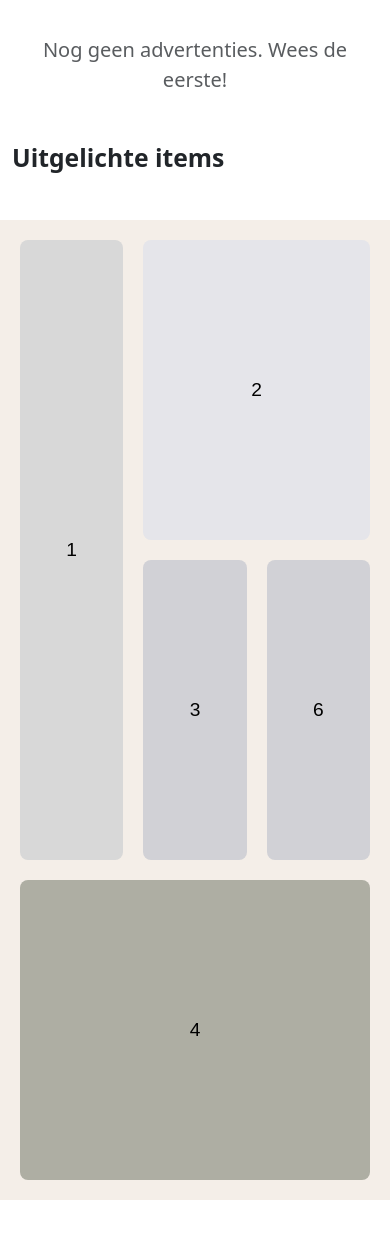
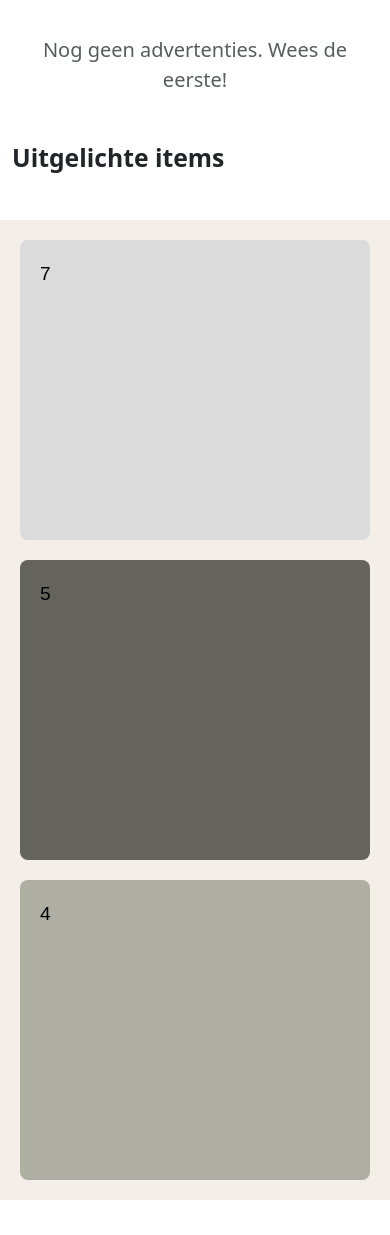
Before and after one commit to 104148/marktplaatsD1C, a PHP site: page / in a window 390 px wide. Shown: the part 585-1820 px from the top of the page. Run offline with PHP 8.4, Linux system fonts and the light colour scheme; data comes from the database, SQL or seed files in the repository; both versions use the stored data as it was after the commit.

Commit message:
grid op main page

```diff
--- a/account/index_view.php
+++ b/account/index_view.php
@@ -37,9 +37,7 @@
 
             <div class="list-group">
                 <a href="#" class="list-group-item list-group-item-action active">Mijn Advertenties</a>
-                <a href="#" class="list-group-item list-group-item-action">Berichten</a>
-                <a href="#" class="list-group-item list-group-item-action">Favorieten</a>
-                <a href="#" class="list-group-item list-group-item-action text-danger">Uitloggen</a>
+                <a href="../login/logout.php" class="list-group-item list-group-item-action text-danger">Uitloggen</a>
             </div>
         </div>
 
--- a/css/main_page_style.css
+++ b/css/main_page_style.css
@@ -51,9 +51,21 @@ body {
     background-color: #aeaea3;
 }
 
+.item:nth-child(5) {
+    grid-column: 1 / 4;
+    grid-row: 2 / 3;
+    background-color: #64645c;
+}
+
 .item:nth-child(6) {
     grid-column: 3 / 4;
-    grid-row: 2 / 4;
+    grid-row: 2 / 3;
+    background-color: #dbdbdb;
+}
+
+.item:nth-child(7) {
+    grid-column: 1 / 4;
+    grid-row: 1 / 2;
     background-color: #dbdbdb;
 }
 
--- a/index_view.php
+++ b/index_view.php
@@ -113,11 +113,13 @@
         </div>
         <?php endforeach; ?>
     <?php else: ?>
-        <div class="item">1</div>
-        <div class="item">2</div>
-        <div class="item">3</div>
-        <div class="item">4</div>
-        <div class="item">6</div>
+        <div class="item d-none d-lg-block" >1</div>
+        <div class="item d-none d-lg-block" >2</div>
+        <div class="item d-none d-lg-block"  >3</div>
+        <div class="item d-block" >4</div>
+        <div class="item d-block d-lg-none" >5</div>
+        <div class="item d-none d-lg-block" >6</div>
+        <div class="item d-block d-lg-none" >7</div>
     <?php endif; ?>
 </div>
 
--- a/login/login.php
+++ b/login/login.php
@@ -28,6 +28,6 @@ if ($user && password_verify($input_pass, $user['password'])) {
     exit;
 } else {
     // FOUT: Gebruiker bestaat niet of wachtwoord is onjuist
-    echo "Gebruikersnaam of wachtwoord is onjuist.";
+    echo "Gebruikersnaam of wachtwoord is onjuist. <a href='./'>terug</a>";
 }
 ?>
```
Also changed, not shown: account pagina/index.html (deleted, +0 -78 lines), login/index.php (+5 -5 lines), db.sqlite.
